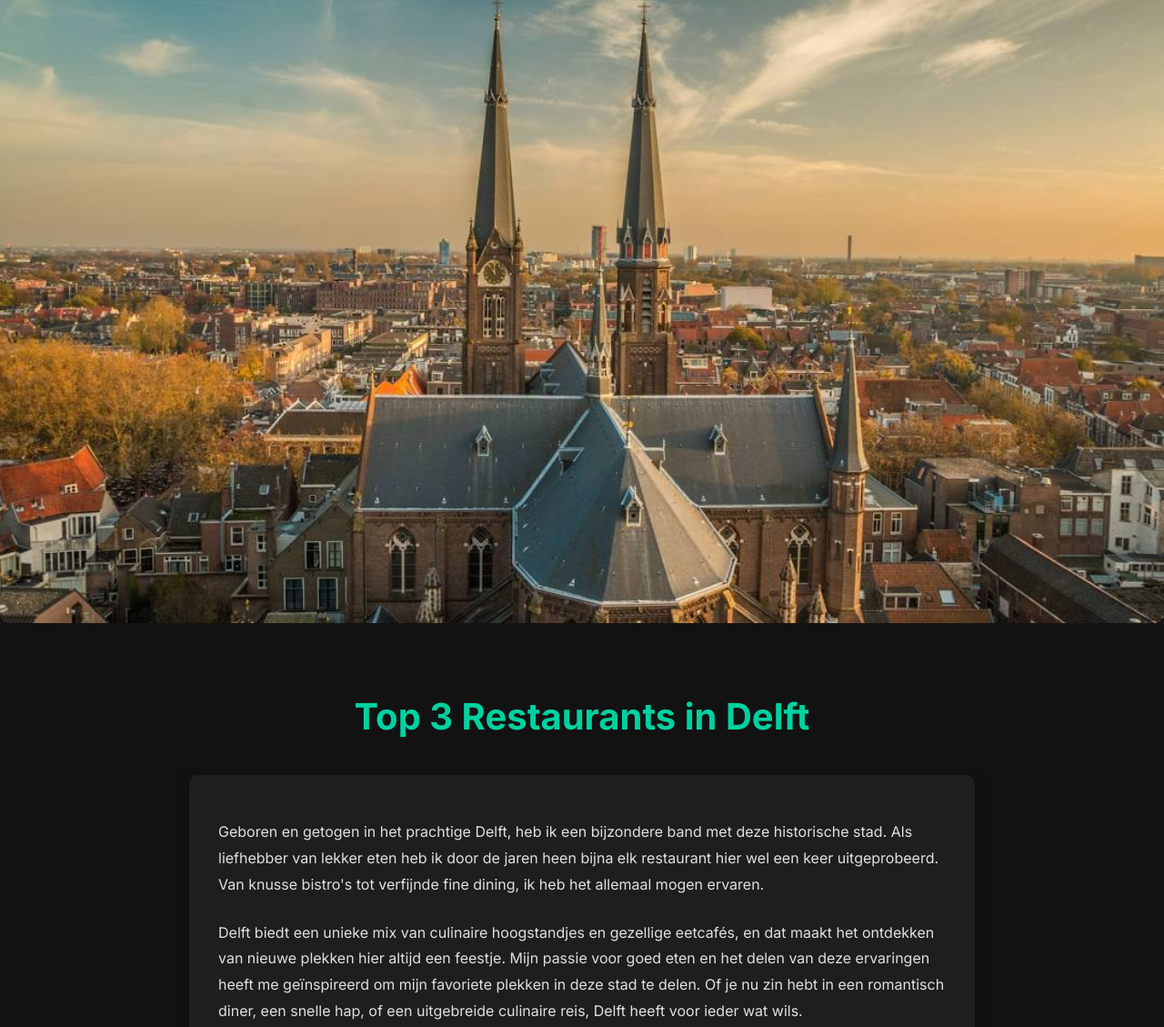
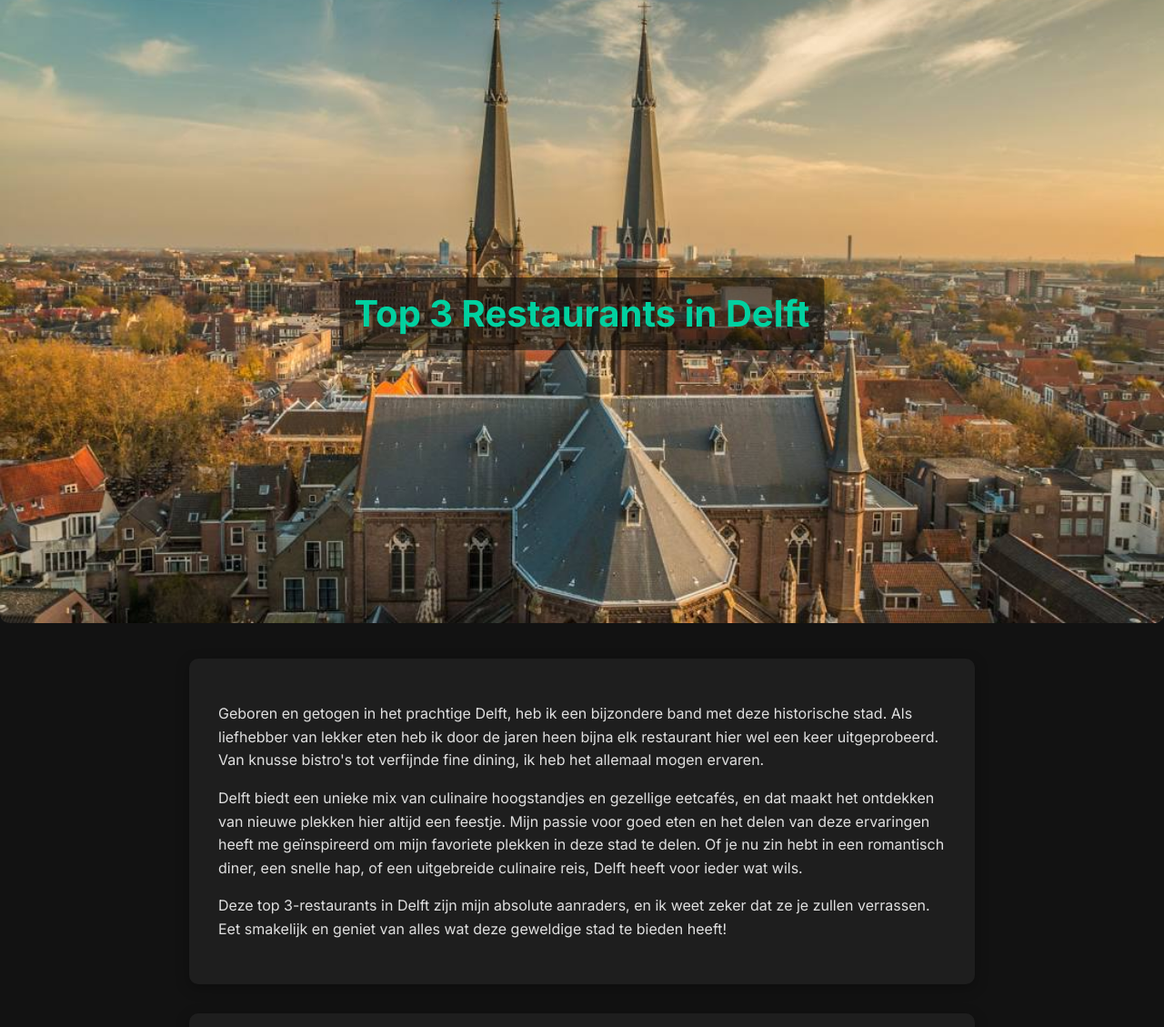
Before and after one commit to cheapholidays/cheapholidays.github.io, a plain HTML site: page restaurants-delft.html in a window 1280 px wide. Shown: the part 183-1312 px from the top of the page at 91% size. Drawn offline with Linux system fonts and the light colour scheme.

Commit message:
Update style.css

```diff
--- a/style.css
+++ b/style.css
@@ -156,36 +156,42 @@ header .logo {
     text-decoration: underline;
 }
 
-/* Blog Artikel */
-.blog-title {
+/* Blog Hero */
+.blog-hero {
+    position: relative;
     text-align: center;
-    font-size: 2.5rem;
-    margin: 2rem 0;
-    color: #00d1a0;
+    margin-bottom: 2rem;
 }
 
 .blog-header-image {
     width: 100%;
     height: auto;
     border-radius: 10px;
-    margin-bottom: 2rem;
 }
 
+.blog-title {
+    position: absolute;
+    top: 50%;
+    left: 50%;
+    transform: translate(-50%, -50%);
+    font-size: 2.5rem;
+    color: #00d1a0;
+    background: rgba(0, 0, 0, 0.5);
+    padding: 0.5rem 1rem;
+    border-radius: 5px;
+}
+
+/* Blog Content */
 .blog-content {
     max-width: 800px;
-    margin: 0 auto;
+    margin: 0 auto 2rem auto;
+    padding: 2rem;
     background: #1e1e1e;
-    padding: 2rem;
     border-radius: 10px;
     box-shadow: 0 4px 15px rgba(0, 0, 0, 0.3);
 }
 
-.blog-content p {
-    margin-bottom: 1.5rem;
-    line-height: 1.8;
-}
-
-/* Restaurant Blokken */
+/* Restaurant Block */
 .restaurant-block {
     display: flex;
     align-items: flex-start;
@@ -198,7 +204,6 @@ header .logo {
     height: 150px;
     object-fit: cover;
     border-radius: 5px;
-    box-shadow: 0 4px 15px rgba(0, 0, 0, 0.3);
 }
 
 .restaurant-info {
```
